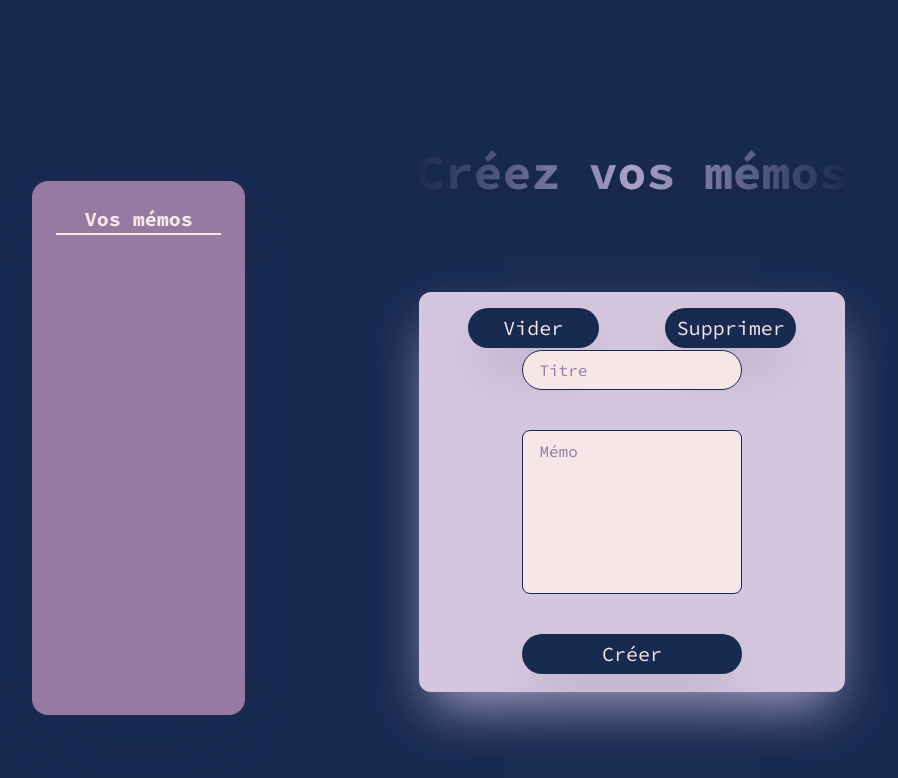
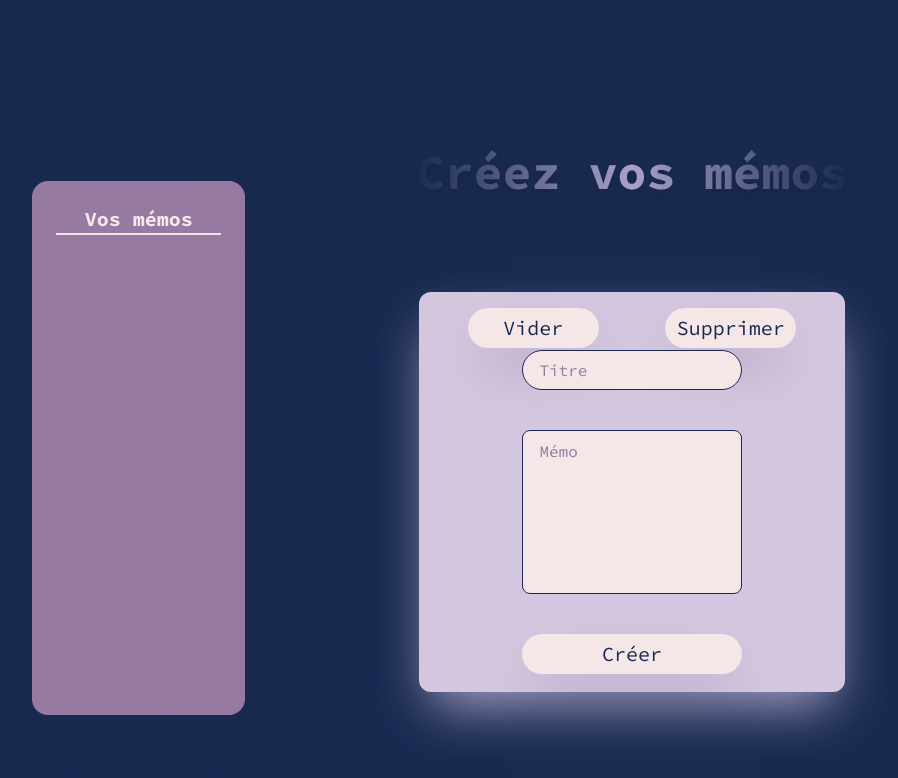
Before and after one commit to Timeuh/memo-app, a React (Vite) app: page / in a window 1280 px wide. Shown: the top 778 px of the page, without its empty margins (8-906 px from the left). Built offline with nearby package versions, Linux system fonts and the light colour scheme.

Commit message:
style: use theme for form buttons

```diff
--- a/src/components/MemoForm.tsx
+++ b/src/components/MemoForm.tsx
@@ -1,5 +1,6 @@
 import {Memo} from '@/appTypes';
 import React from 'react';
+import useTheme from '@/hooks/useTheme';
 
 type Props = {
   memo: Memo,
@@ -10,6 +11,8 @@ type Props = {
 }
 
 export default function MemoForm({memo, addMemo, changeMemo, deleteMemo, resetMemo}: Props) {
+  const {isCurrentLight} = useTheme();
+
   const createMemo = () => {
     addMemo(memo);
   };
@@ -25,8 +28,9 @@ export default function MemoForm({memo, addMemo, changeMemo, deleteMemo, resetMe
   return (
     <div id={'memoForm'} className={'memo-form-container'}>
       <div className={'flex flex-row items-center justify-around w-full'}>
-        <button className={'form-button xl:w-1/3 w-2/5'} onClick={resetMemo}>Vider</button>
-        <button className={'form-button xl:w-1/3 w-2/5'} onClick={() => {
+        <button className={`form-button xl:w-1/3 w-2/5 ${isCurrentLight ? 'bg-dark text-light' : 'bg-light text-dark'}`}
+          onClick={resetMemo}>Vider</button>
+        <button className={`form-button xl:w-1/3 w-2/5 ${isCurrentLight ? 'bg-dark text-light' : 'bg-light text-dark'}`} onClick={() => {
           deleteMemo(memo.id);
         }}>Supprimer</button>
       </div>
@@ -39,7 +43,7 @@ export default function MemoForm({memo, addMemo, changeMemo, deleteMemo, resetMe
           onChange={(event) => {
             changeContent(event);
           }}/>
-        <button id={'memo-submit'} className={'form-button w-5/6'}
+        <button id={'memo-submit'} className={`form-button w-5/6 ${isCurrentLight ? 'bg-dark text-light' : 'bg-light text-dark'}`}
           onClick={(event) => {
             event.preventDefault();
 
--- a/src/index.css
+++ b/src/index.css
@@ -50,7 +50,7 @@
     }
 
     .form-button {
-        @apply h-10 bg-dark text-light rounded-full text-xl shadow-2xl
+        @apply h-10 rounded-full text-xl shadow-2xl
     }
 
     .memo-form-container {
```
